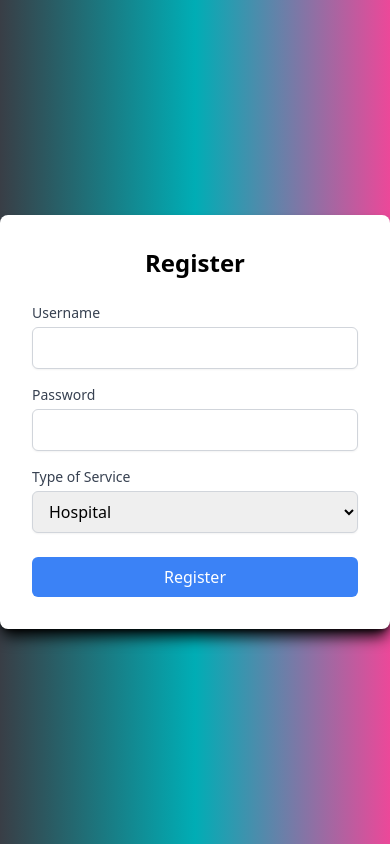
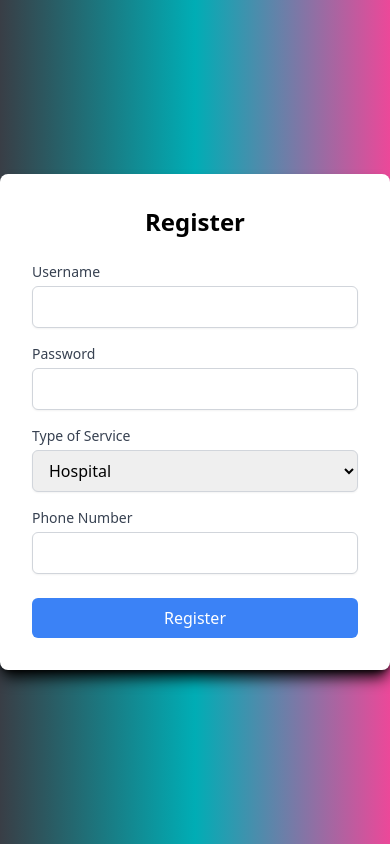
Before and after one commit to shrek-28/scc-2, a Flask app: page /register in a window 390 px wide. Run offline with Flask 3, Linux system fonts and the light colour scheme; style sheets or scripts are compiled from the project's sources.

Commit message:
phone number feature-frontend

```diff
--- a/app/templates/hospital_dashboard.html
+++ b/app/templates/hospital_dashboard.html
@@ -54,7 +54,11 @@
             <div class="mb-6 p-4 bg-white border border-gray-300 rounded-md shadow-sm">
               <h5 class="font-bold text-gray-800">{{ order.item }}</h5>
               <p class="text-gray-600">Amount: {{ order.amount }}</p>
+              {% if order.status=='out_for_delivery'%}
               <p class="text-gray-600">Vendor: {{ order.vendor }}</p>
+              <p>Phone:{{ order.phone_no}}</p>
+              <p class="text-gray-600">Out for Delivery</p>
+              {% endif %}
               {% if order.status=='delivered'%}
               <form method="POST" action="{{ url_for('routes.order_received', order_id=order.id) }}">
                 {{ form.hidden_tag() }}
--- a/app/templates/register.html
+++ b/app/templates/register.html
@@ -19,6 +19,10 @@
                 {{ form.user_type.label(class="block text-sm font-medium text-gray-700") }}
                 {{ form.user_type(class="mt-1 block w-full px-3 py-2 border border-gray-300 rounded-md shadow-sm focus:outline-none focus:ring-[#529a9e] focus:border-[#00ADB5] sm:text-sm") }}
             </div>
+            <div class="mb-4">
+                {{ form.phone_no.label(class="block text-sm font-medium text-gray-700") }}
+                {{ form.phone_no(class="mt-1 block w-full px-3 py-2 border border-gray-300 rounded-md shadow-sm focus:outline-none focus:ring-[#529a9e] focus:border-[#00ADB5] sm:text-sm") }}
+            </div>
             <div class="mt-6">
                 {{ form.submit(class="w-full bg-blue-500 text-white py-2 px-4 rounded-md hover:bg-blue-600 focus:outline-none focus:bg-blue-700 transition duration-150") }}
             </div>
```
